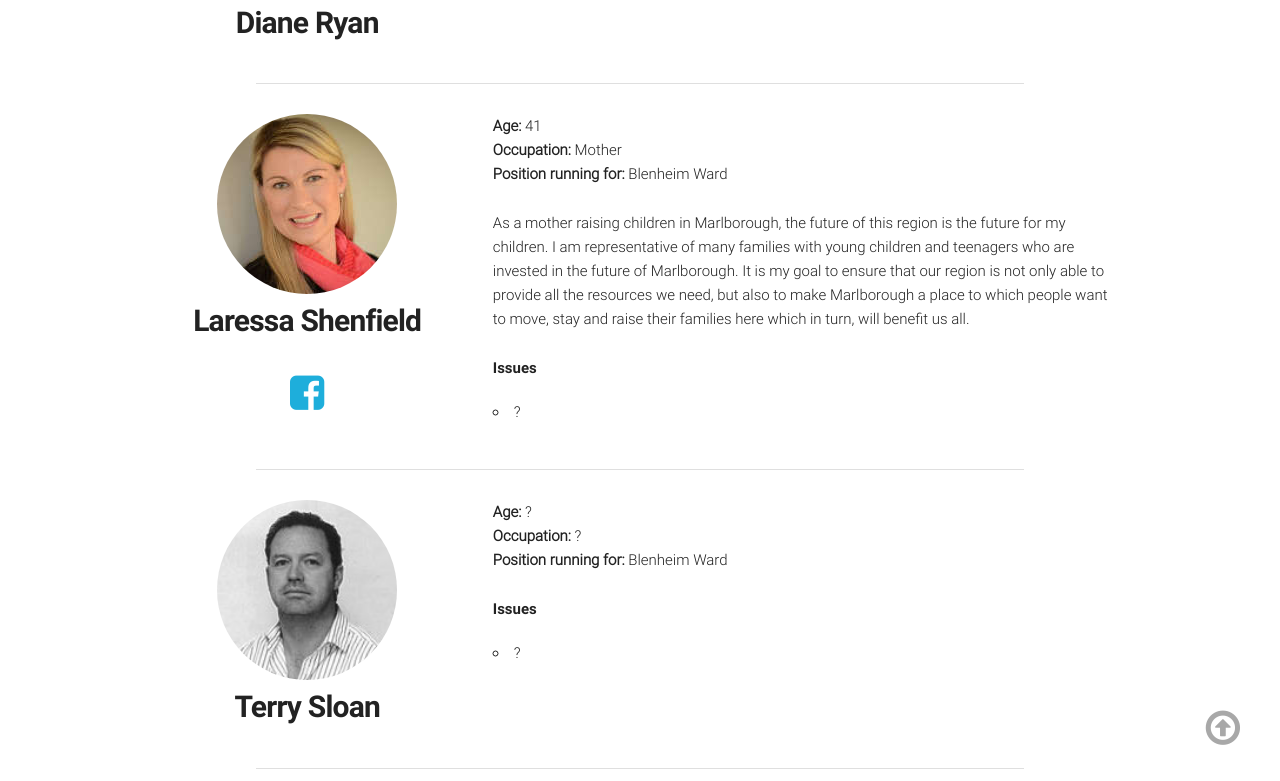
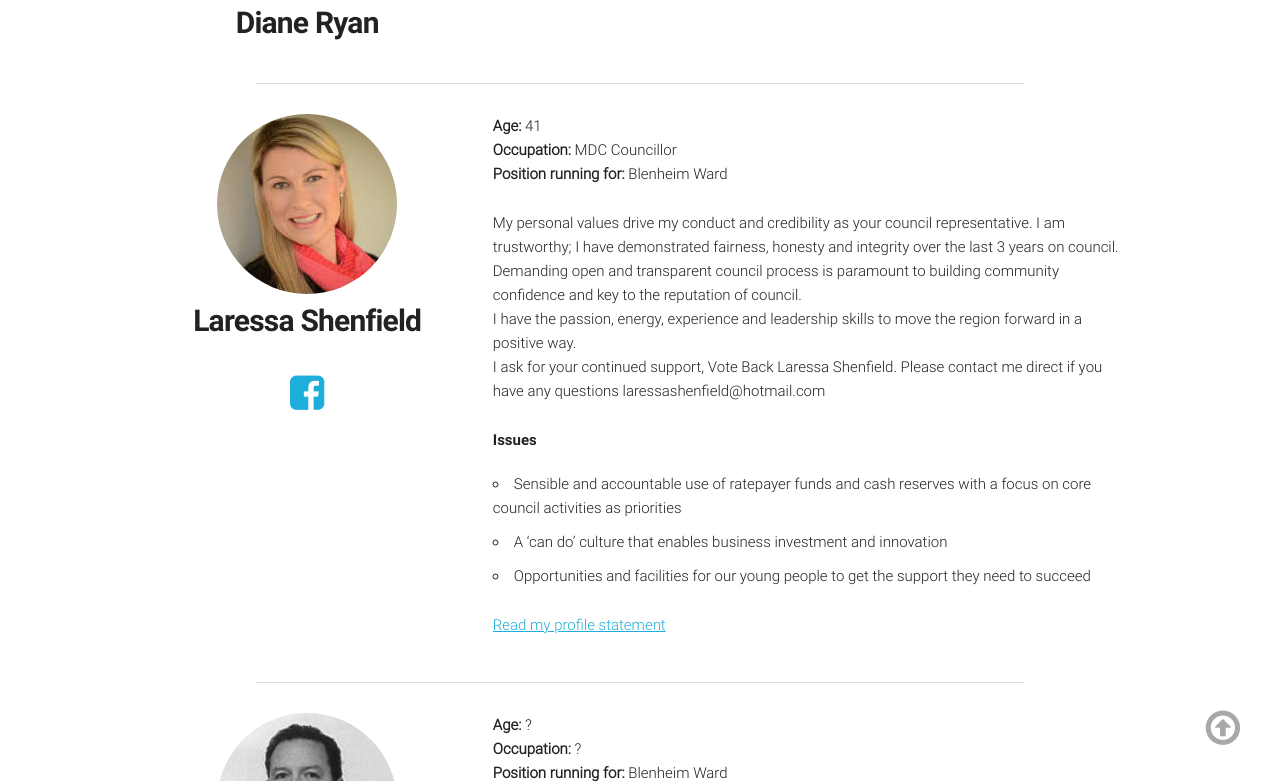
Before and after one commit to mattybrown/yourCouncil, a Jekyll site: the page built from index.html, in a window 1280 px wide and 900 px high, scrolled down 9304 px, cut to the strip 119-900 px from the top of the window. Built offline with Jekyll 4.4.1, drawn with Linux system fonts in a browser that asks for light colours; nearby versions of some CDN libraries.

Commit message:
Updated Laressa Shenfield

```diff
--- a/index.html
+++ b/index.html
@@ -635,13 +635,18 @@ layout: default
     </div>
     <div class="eight columns">
       <p><strong>Age:</strong> 41<br />
-      <strong>Occupation:</strong> <span class="org">Mother</span><br />
+      <strong>Occupation:</strong> <span class="org">MDC Councillor</span><br />
       <strong>Position running for:</strong> Blenheim Ward</p>
-      <p>As a mother raising children in Marlborough, the future of this region is the future for my children. I am representative of many families with young children and teenagers who are invested in the future of Marlborough. It is my goal to ensure that our region is not only able to provide all the resources we need, but also to make Marlborough a place to which people want to move, stay and raise their families here which in turn, will benefit us all.</p>
+      <p>My personal values drive my conduct and credibility as your council representative. I am trustworthy; I have demonstrated fairness, honesty and integrity over the last 3 years on council. Demanding open and transparent council process is paramount to building community confidence and key to the reputation of council. <br />
+      I have the passion, energy, experience and leadership skills to move the region forward in a positive way.<br />
+      I ask for your continued support, Vote Back Laressa Shenfield. Please contact me direct if you have any questions laressashenfield@hotmail.com</p>
       <h6>Issues</h6>
       <ul>
-        <li>?</li>
+        <li>Sensible and accountable use of ratepayer funds and cash reserves with a focus on core council activities as priorities</li>
+        <li>A ‘can do’ culture that enables business investment and innovation</li>
+        <li>Opportunities and facilities for our young people to get the support they need to succeed</li>
       </ul>
+      <p><a href="{{ site.url }}/laressa-shenfield/" alt="Laressa Shenfield Profile Statement">Read my profile statement</a></p>
     </div>
   </div>
 
```
Also changed, not shown: laressa-shenfield.md (added, +34 -0 lines).
